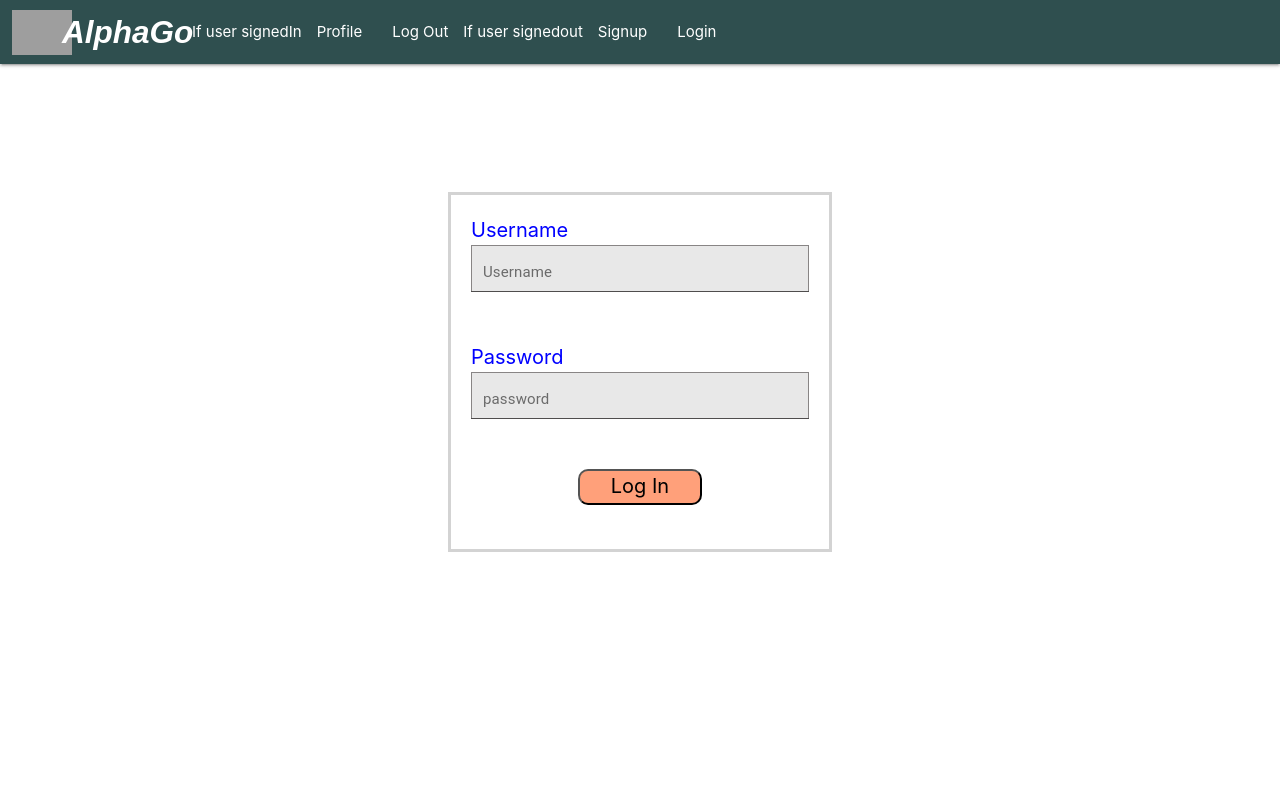
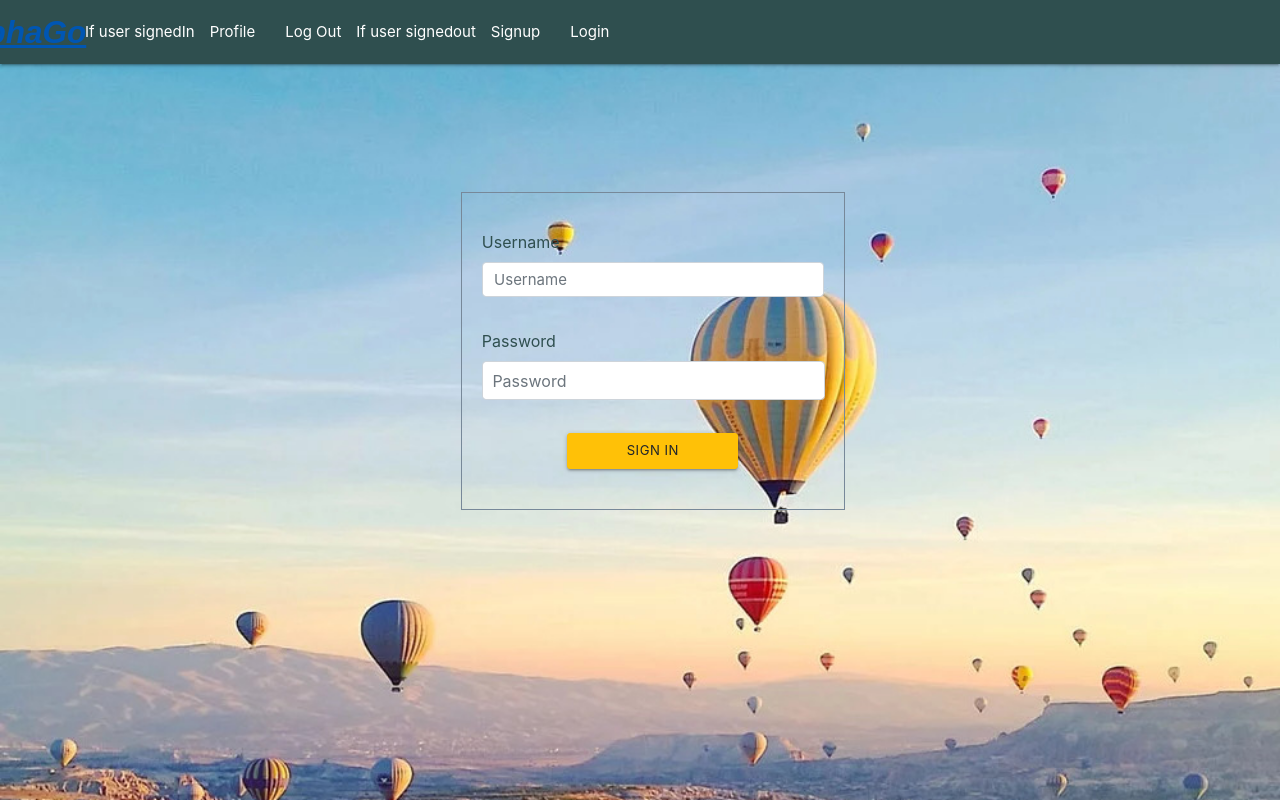
Before and after one commit to baobaollf/AlphaGo, a React (Create React App) app: page /signin in a window 1280 px wide. Shown: the top 800 px of the page. Built offline with nearby package versions, Linux system fonts and the light colour scheme; grey boxes are pictures that could not be loaded.

Commit message:
modify two pages and upload background image

```diff
--- a/package.json
+++ b/package.json
@@ -7,7 +7,9 @@
     "@testing-library/jest-dom": "^4.2.4",
     "@testing-library/react": "^9.5.0",
     "@testing-library/user-event": "^7.2.1",
+    "bootstrap": "^4.4.1",
     "react": "^16.13.1",
+    "react-bootstrap": "^1.0.0",
     "react-dom": "^16.13.1",
     "react-router-dom": "^5.1.2",
     "react-scripts": "3.4.1"
--- a/src/components/auth/Signin.js
+++ b/src/components/auth/Signin.js
@@ -1,27 +1,44 @@
 import React, { Component } from 'react';
 import "./Style.css";
-import TextField from '@material-ui/core/TextField';
-
+import 'bootstrap/dist/css/bootstrap.min.css';
+import Button from 'react-bootstrap/Button'
+import { Form } from 'react-bootstrap';
 
 class SignInPage extends Component {
+  constructor(props) {
+    super(props);
+    this.state = {
+      username: '',
+      password: ''
+    }
+  }
+
+  handleChange = (e) => {
+    this.setState({
+      [e.target.id] : e.target.value
+    })
+  }
+
+  handleSubmit = (e) => {
+    e.preventDefault();
+    console.log(this.state);
+  }
   render() {
     return (
       <div>
-        <div className="form">
-          <div className="form-group">
-            <label className="label">Username</label>
-            <TextField id="outlined-basic" type="text" label="Username" variant="filled" color="primary"/>
-          </div>
-          <div className="form-group">
-            <label className="label">Password</label>
-            <TextField id="outlined-basic" type="password" label="password" variant="filled" color="primary"/>
-          </div>
-          <div className="footer">
-          <button className="button" type="button">
-            Log In
-          </button>
-        </div>
-        </div>
+        <Form className="form" onSubmit={this.handleSubmit}>
+          <Form.Group className="form-group" size="sm">
+            <Form.Label className="label">Username</Form.Label>
+            <Form.Control id="username" type="username" placeholder="Username" onChange={this.handleChange}/>
+          </Form.Group>
+          <Form.Group  className="form-group" size="sm">
+            <Form.Label className="label">Password</Form.Label>
+            <Form.Control id="password" type="password" placeholder="Password" onChange={this.handleChange}/>
+          </Form.Group>
+          <Button className="button" size="sm" variant="warning" type="submit">
+            Sign In
+          </Button>
+        </Form>
       </div>
 
     )
--- a/src/components/auth/Signup.js
+++ b/src/components/auth/Signup.js
@@ -1,40 +1,68 @@
 import React, { Component } from 'react';
 import "./Style.css";
-import TextField from '@material-ui/core/TextField';
-import Checkbox from '@material-ui/core/Checkbox';
-
+import 'bootstrap/dist/css/bootstrap.min.css';
+import { Button, Form } from 'react-bootstrap';
+import background from "../../assets/images/background.jpg";
 
 
 class SignUpPage extends Component {
+  constructor(props) {
+    super(props);
+    this.state = {
+      username: '',
+      email: '',
+      password: ''
+    }
+  }
+
+  // functions handle state change and submit
+  handleChange = (e) => {
+    this.setState({
+      [e.target.id]: e.target.value
+    })
+  }
+  handleSubmit = (e) => {
+    e.preventDefault();
+    console.log(this.state);
+  }
+
   render() {
+    // const backgroundPic = {
+    //   // backgroundImage: "url(" + this.props.image + ")
+    //   backgroundImage: `url(${background})`
+    // }
+
     return (
+      <div>
+        {/* <div className="background"
+          // style={{
+          //   backgroundImage: background,
+          //   backgroundPosition: 'center',
+          //   backgroundSize: 'cover',
+          //   backgroundRepeat: 'no-repeat'
+          // }}>
+          </div> */}
+        <Form className="form" onSubmit={this.handleSubmit}>
+          <Form.Group size="lg">
+            <Form.Label className="label">Username</Form.Label>
+            <Form.Control id="username" type="username" placeholder="Username" onChange={this.handleChange}/>
+          </Form.Group>
+          <Form.Group size="lg">
+            <Form.Label className="label">Email address</Form.Label>
+            <Form.Control id="email" type="emails" placeholder="Email" onChange={this.handleChange}/>
+          </Form.Group>
+          <Form.Group size="lg">
+            <Form.Label className="label">Password</Form.Label>
+            <Form.Control id="password" type="password" placeholder="Password" onChange={this.handleChange}/>
+          </Form.Group>
 
-      <div>
-        <div className="form">
-          <div className="form-group">
-            <label className="label">Username</label>
-            <TextField id="outlined-basic" type="text" label="Username" variant="filled" color="primary"/>
-          </div>
-          <div className="form-group">
-            <label className="label">Email</label>
-            <TextField id="outlined-basic" type="text" label="Email" variant="filled" color="primary"/>
-          </div>
-          <div className="form-group">
-            <label className="label">Password</label>
-            <TextField id="outlined-basic" type="password" label="password" variant="filled" color="primary"/>
-          </div>
-          <div>
-            <Checkbox id="checkedbox"
-              defaultChecked size="small" inputProps={{ 'aria-label': 'checkbox with small size' }}
-            />
-            <label className="label" id="checkbox">By Signing up, you agree to User Agreement terms</label>
-          </div>
-          <div className="footer">
-            <button className="button" type="button">
-              Sign Up
-            </button>
-          </div>
-        </div>
+          <Form.Text className="text-muted">
+            By signing up, you agree to all user terms.
+          </Form.Text>
+          <Button className="button" size="sm" variant="warning" type="submit" >
+            Sign up
+          </Button>
+        </Form>
       </div>
 
     )
--- a/src/components/auth/Style.css
+++ b/src/components/auth/Style.css
@@ -1,70 +1,63 @@
+body {
+    background-image: url("../../assets/images/background.jpg");
+    background-size: cover;
+    background-repeat: no-repeat;
+}
+
+
 .form {
-    margin-left: 35%;
+    margin-left: 36%;
     margin-right: 30%;
     margin-bottom: 50%;
     margin-top: 10%;
     width: 30%;
-    height: auto;
-    border: 3px solid lightgrey;
+    height: 30%;
+    border: 1px solid lightslategray;
     padding: 20px;
-    padding-bottom: 10px;
     display: flex;
     flex-direction: column;
-    align-items: flex-start;
-    background-color: transparent;
+    align-items: center;
     position: relative;
+    background: transparent;
 }
 
 .form-group {
-    display: flex;
-    padding: 0px 0px 50px 0px;
+    padding: 0px;
     flex-direction: column;
     align-content: center;
-    margin-bottom: 0px;
+    margin-top: 5%;
+    margin-left: 0px;
+    margin-right: 0px;
     width: 100%;
+    height: 100%;
     position: relative;
 }
 
 .label {
-    color: blue;
-    padding-left: 0px;
-    font-size: 20px;
-    margin-bottom: 0px;
-}
-
-
-#outlined-basic {
-    width: 100%;
-    border: 1px solid rgb(136, 133, 133);
-    margin-bottom: 0px;
-}
-
-.footer {
-    margin: auto;
-    margin-bottom: 10%;
-    display: flex;
-    flex-direction: column;
-    align-items: center;
-    width: auto;
-    padding-top: 0px;
-    position:relative;
+    font-size: 16px;
+    color: darkslategrey;
 }
 
 .button {
-  border-radius: 10px;
+  border-radius: 50px;
   font-size: 20px;
-  background-color: lightsalmon;
-  width: 200%;
-  padding: 7%;
-  align-items: center;
+  background-color: #F8B08B;
+  width: 50%;
+  margin-top: 10px;
+  margin-bottom: 20px;
+  position: relative;
 }
 
-#checkbox {
-    font-size: 15px;
-    margin-left: 0px;
+#password {
+    display: block;
+    height: calc(1.5em + 0.75rem + 2px);
+    padding-left: 0.6em;
+    width: 97%;
+    margin-right: 5em;
+    border-radius: 0.25rem;
+    background-origin: padding-box;
+    border: 1px solid #ced4da;
+    background-clip: padding-box;
+    background-color: #fff;
+    align-content: center;
 }
-
-#checkedbox {
-    margin-right: 0px;
-    padding: 0%;
-}
```
Also changed, not shown: src/assets/images/background.jpg (added), 1 other file (tests, documents, lock files or other folders).
